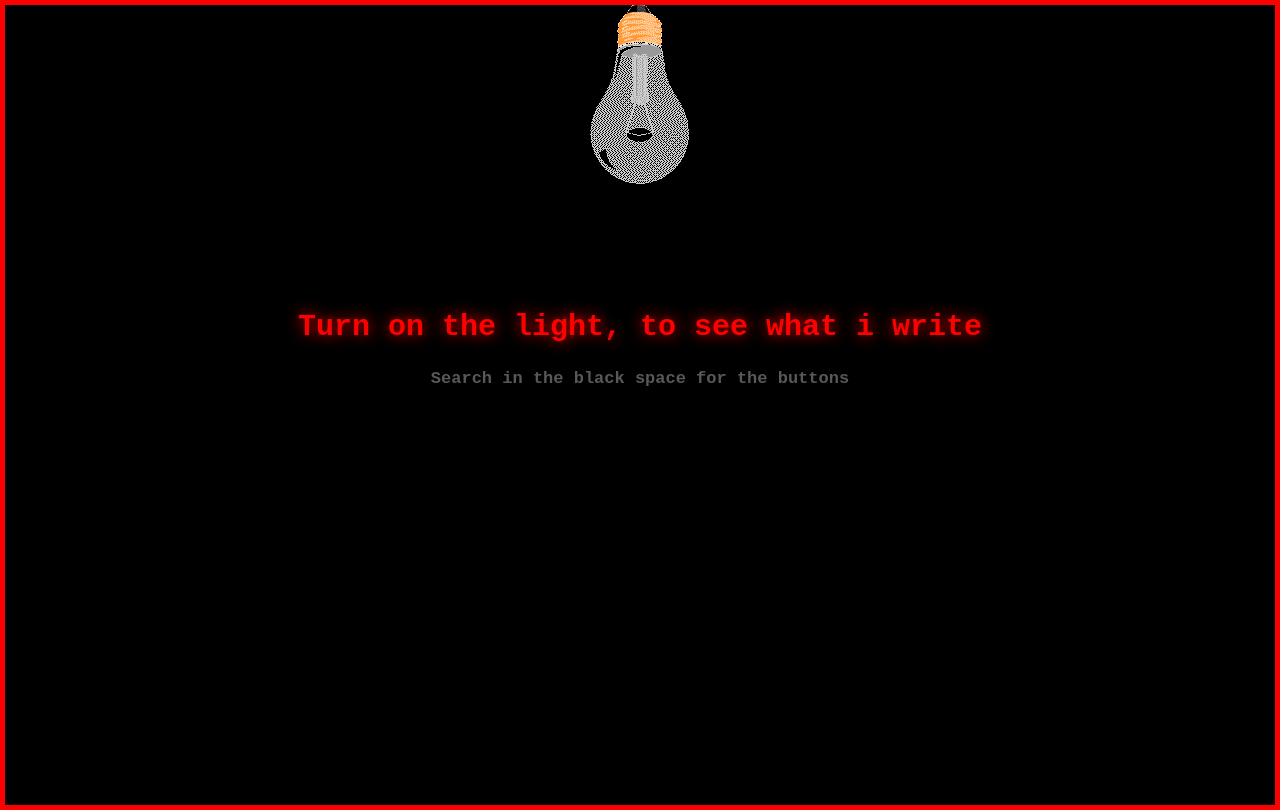
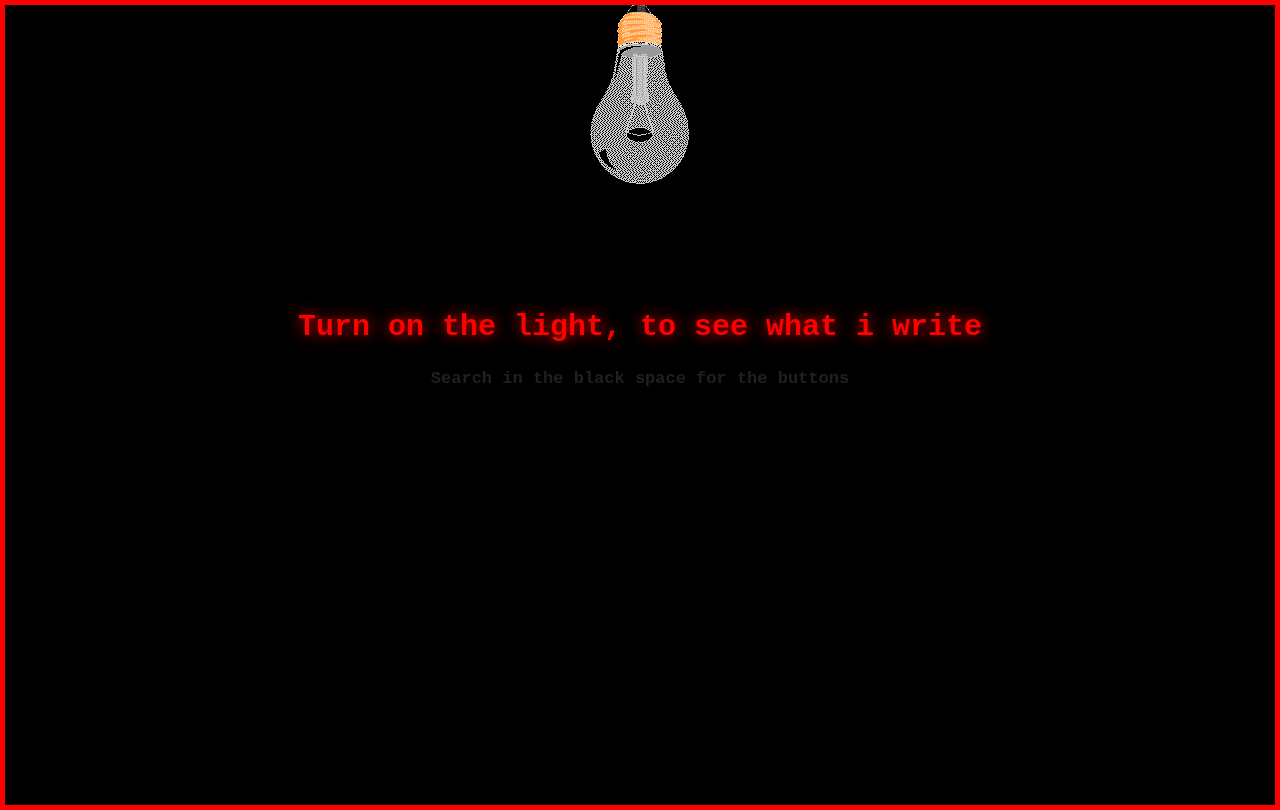
Before and after one commit to djokerbat/Practice, a plain HTML site: page Bulb/index.html in a window 1280 px wide. Drawn offline with Linux system fonts and the light colour scheme.

Commit message:
Change paragraph color from rgb(88, 88, 88) to rgb(32, 32, 32)

```diff
--- a/Bulb/index.html
+++ b/Bulb/index.html
@@ -49,7 +49,7 @@
 
             p{
                 font-family: 'Courier New', Courier, monospace;
-                color: rgb(88, 88, 88);
+                color: rgb(32, 32, 32);
                 font-size: 17px;
                 font-weight: bold;
                 transition: 0.5s;
```
